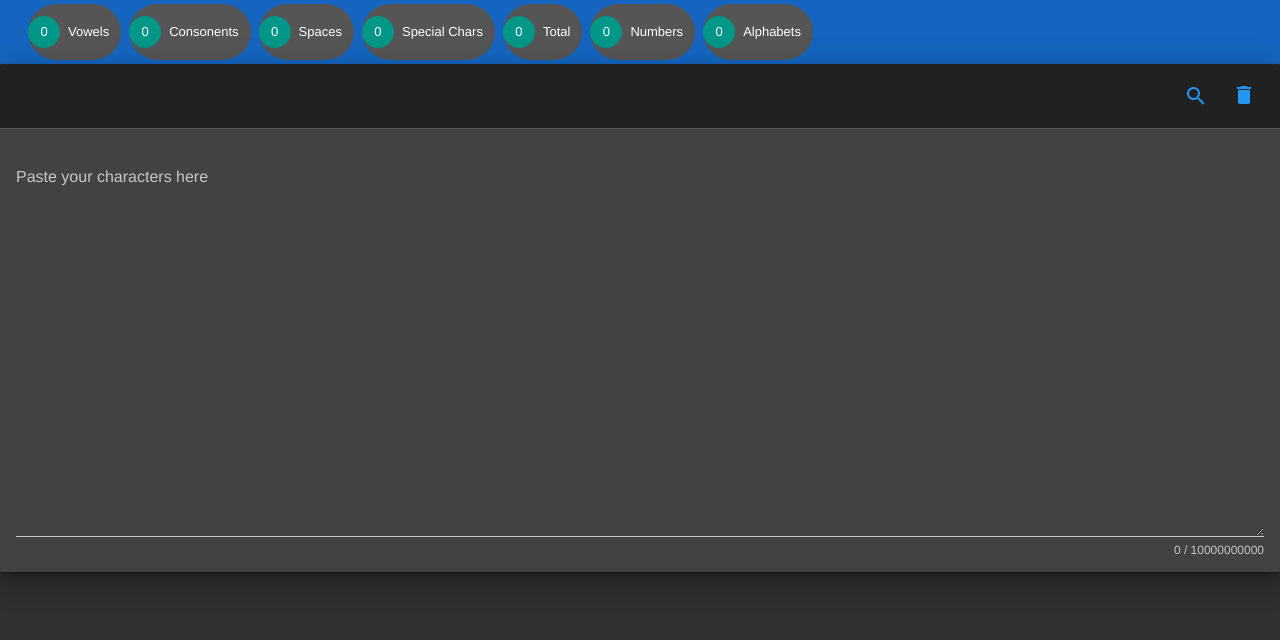
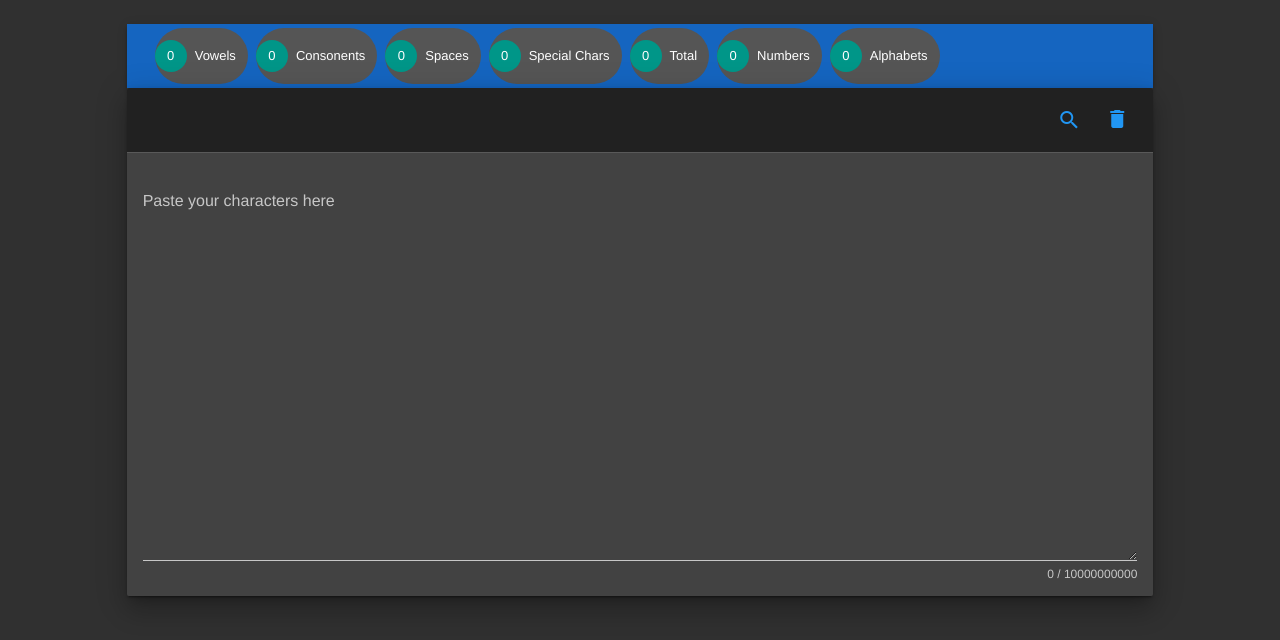
Before and after one commit to mohitkyadav/count_chars, a Vue app: page /#/ in a window 1280 px wide. Shown: the top 640 px of the page. Built offline with nearby package versions, Linux system fonts and the light colour scheme.

Commit message:
center page thanks to @DivyeshPuri

```diff
--- a/src/components/Landing.vue
+++ b/src/components/Landing.vue
@@ -2,6 +2,9 @@
   <div class="landing">
     <div id="main-content">
 
+      <v-container fluid fill-height>
+        <v-layout align-center justify-center>
+          <v-flex xs12 sm8 md10>
           <v-toolbar color="blue darken-3">
             <v-toolbar-items>
               <v-chip v-for="i in counts"  :key="i.type">
@@ -57,6 +60,9 @@
               </v-flex>
             </v-layout>
           </v-card>
+          </v-flex>
+        </v-layout>
+      </v-container>
 
     </div>
 
```
Also changed, not shown: 16 other files (tests, documents, lock files or other folders). Lines whose indentation alone changed are shown as unchanged.
